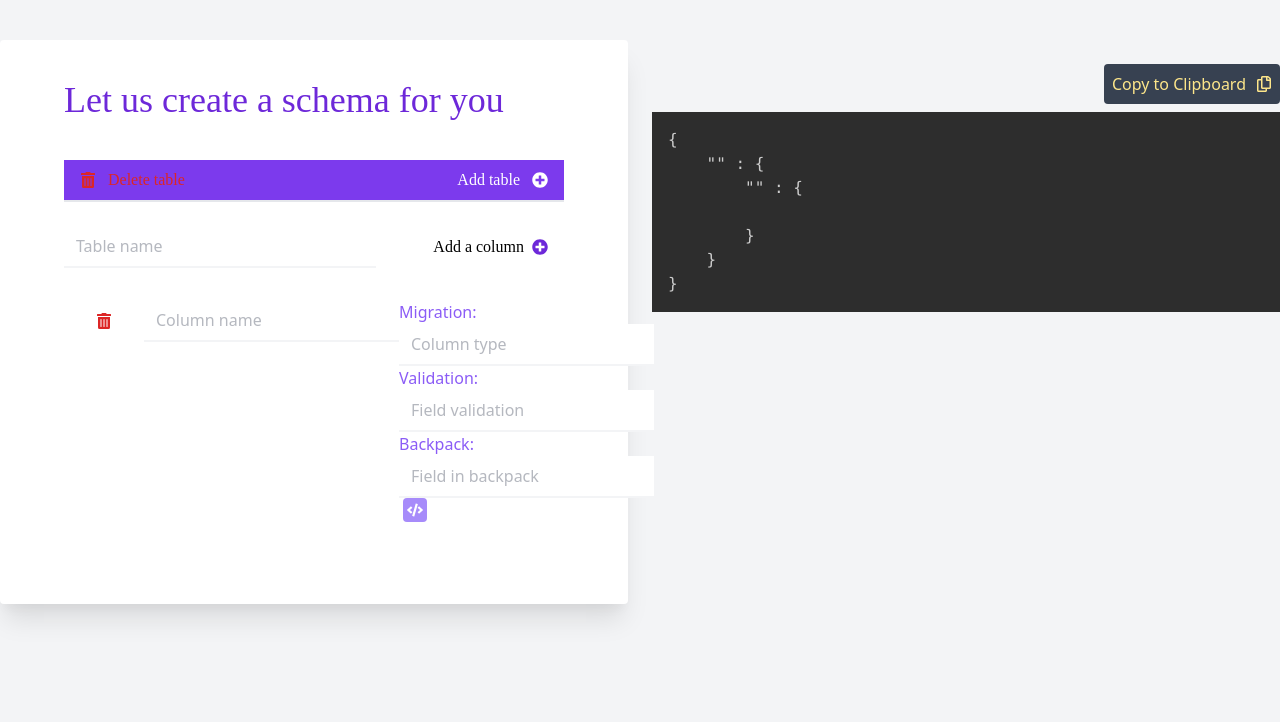
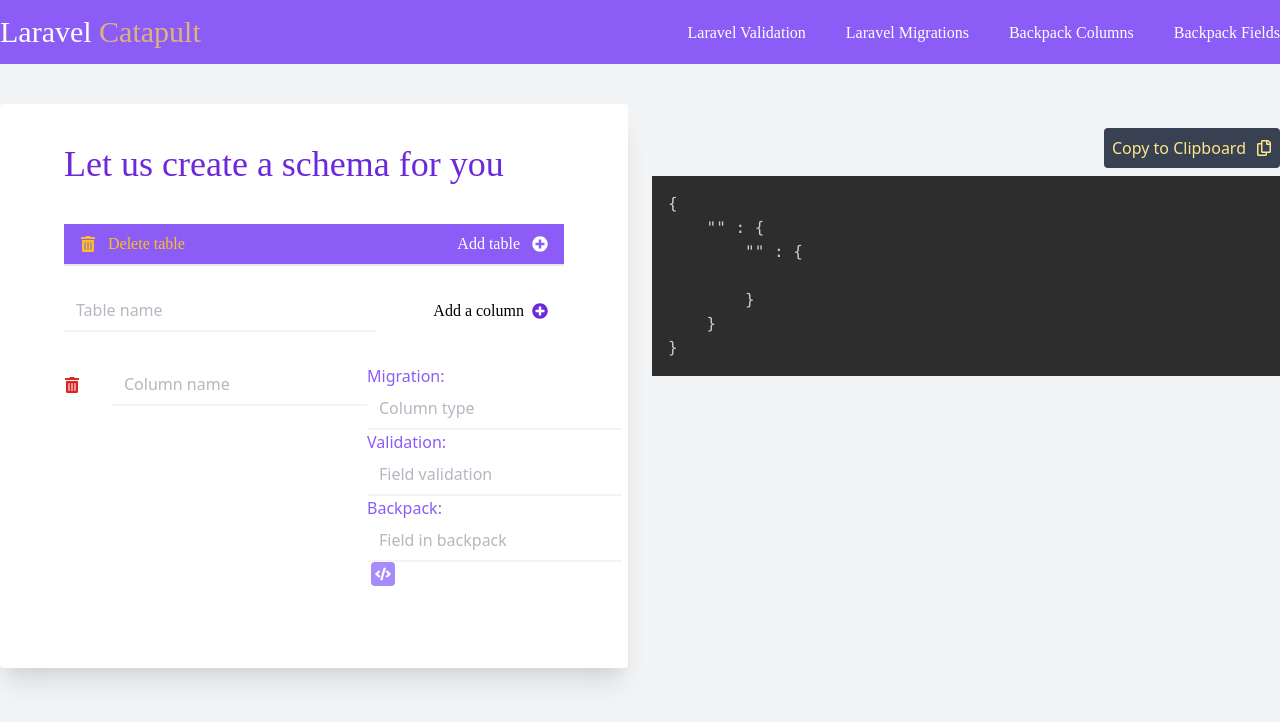
Before and after one commit to joegabdelsater/catapult-gui, a React (Create React App) app: page / in a window 1280 px wide. Shown: the top 722 px of the page. Built offline with nearby package versions, Linux system fonts and the light colour scheme.

Commit message:
added menubar

```diff
--- a/src/App.js
+++ b/src/App.js
@@ -6,6 +6,28 @@
 
 const App = () => {
   return (
+    <>
+      <div className="bg-purple-500">
+        <div className="container">
+          <div className="flex flex-row justify-between items-center h-16">
+            <h1 className="text-white font-title text-3xl">Laravel <span className="animate-pulse text-yellow-300 ">Catapult</span></h1>
+            <ul >
+              <li className="inline-block pl-10 ">
+                <a href="https://laravel.com/docs/8.x/validation" target="_blank" className="text-white font-title">Laravel Validation</a>
+              </li>
+              <li className="inline-block pl-10">
+                <a href="https://laravel.com/docs/8.x/migrations" target="_blank" className="text-white font-title">Laravel Migrations</a>
+              </li >
+              <li className="inline-block pl-10">
+                <a href="https://backpackforlaravel.com/docs/4.1/crud-columns" target="_blank" className="text-white font-title">Backpack Columns</a>
+              </li>
+              <li className="inline-block pl-10">
+                <a href="https://backpackforlaravel.com/docs/4.1/crud-fields" target="_blank" className="text-white font-title">Backpack Fields</a>
+              </li>
+            </ul>
+          </div>
+        </div>
+      </div>
       <SchemaContextProvider>
         <div className="bg-gray-100 min-h-screen relative">
           <div className="container ">
@@ -21,6 +43,7 @@
           </div>
         </div>
       </SchemaContextProvider>
+    </>
   );
 }
 
--- a/src/components/ExplicitEditor.js
+++ b/src/components/ExplicitEditor.js
@@ -7,7 +7,7 @@
 import "prismjs/components/prism-javascript";
 
 const ExplicitEditor = (props) => {
-    const { onClose, onSave, value } = props
+    const { onClose, onSave, columnName } = props
     const [code, setCode] = useState(`{
                     "list" : {
 
@@ -19,15 +19,15 @@
 `)
 
     return (
-        <div className="w-6/12 pb-10 px-10 bg-gray-100 absolute left-1/2 top-1/2 transform -translate-x-1/2 -translate-y-1/2 border-purple-400 border-8 rounded shadow-2xl">
+        <div className="w-6/12 pb-10 px-10 bg-gray-100 absolute left-1/2 top-1/2 transform -translate-x-1/2 -translate-y-1/2 border-purple-500 border-8 rounded shadow-2xl">
             <div className="flex flex-row justify-between items-center py-5">
-                <h1 className="font-title text-lg">Column: Price</h1>
+                <h1 className="font-title text-lg">Column: {columnName}</h1>
                 <div>
                     <button className="bg-gray-700 py-2 px-3 text-yellow-300 rounded mr-5" onClick={onClose}>
                         Close
                     </button>
 
-                    <button className="bg-purple-400 py-2 px-3 text-white rounded" onClick={(e) => onSave(e, 'backpack', code)
+                    <button className="bg-purple-500 py-2 px-3 text-white rounded" onClick={(e) => onSave(e, 'backpack', code)
                     }>
                         Done
                     </button>
--- a/src/components/Field.js
+++ b/src/components/Field.js
@@ -38,7 +38,7 @@
 
 
     return (
-        <div className="ml-8 mt-5 flex flex-row justify-between">
+        <div className=" mt-5 flex flex-row justify-between">
             <div>
                 <div className="flex flex-row justify-between items-center">
                     <FaTrashAlt className="text-red-600 cursor-pointer" onClick={handleColumnDelete} />
@@ -85,6 +85,7 @@
                     </button>
 
                   {  showEditor && <ExplicitEditor
+                  columnName={schema[tableIndex].columns[fieldIndex].column}
                   onClose={handleHideEditor}
                    onSave={handleSaveEditor}
                    value={schema[tableIndex].columns[fieldIndex].column.backpack}
--- a/src/components/Table.js
+++ b/src/components/Table.js
@@ -16,10 +16,10 @@
     }
     return (
         <div className="mb-10 ">
-            <div className="flex flex-row border-b-2 mb-3 bg-purple-600 justify-between py-2 px-2 items-center">
+            <div className="flex flex-row border-b-2 mb-3 bg-purple-500 justify-between py-2 px-2 items-center">
                 <div className="flex flex-row justify-between  px-2 items-center cursor-pointer" onClick={handleDeleteTable}>
-                    <FaTrashAlt className="text-red-600"  />
-                    <p className=" font-p pl-3 text-red-600">
+                    <FaTrashAlt className="text-yellow-400"  />
+                    <p className=" font-p pl-3 text-yellow-400">
                         Delete table
                     </p>
                 </div>
```
Lines whose indentation alone changed are shown as unchanged.
